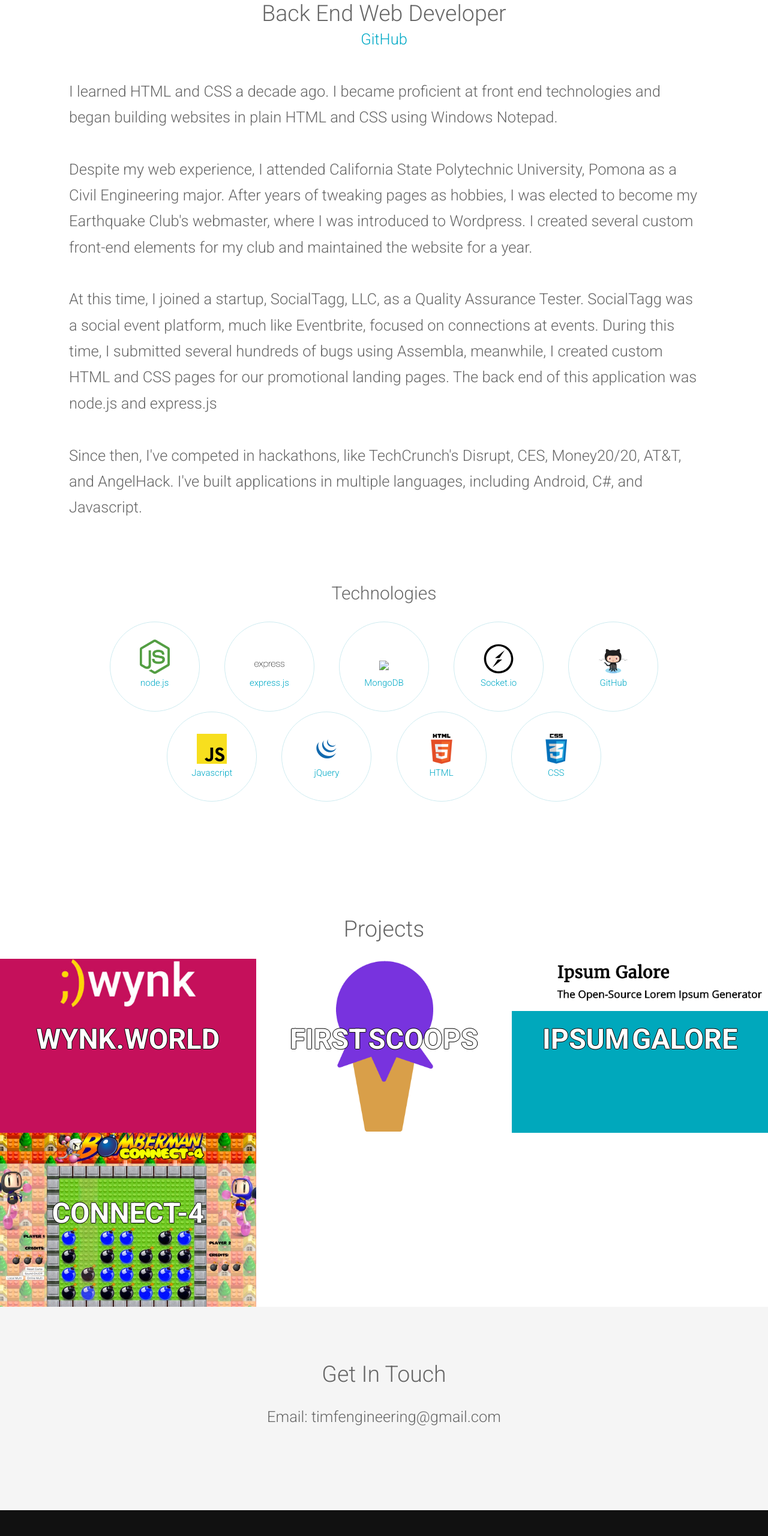
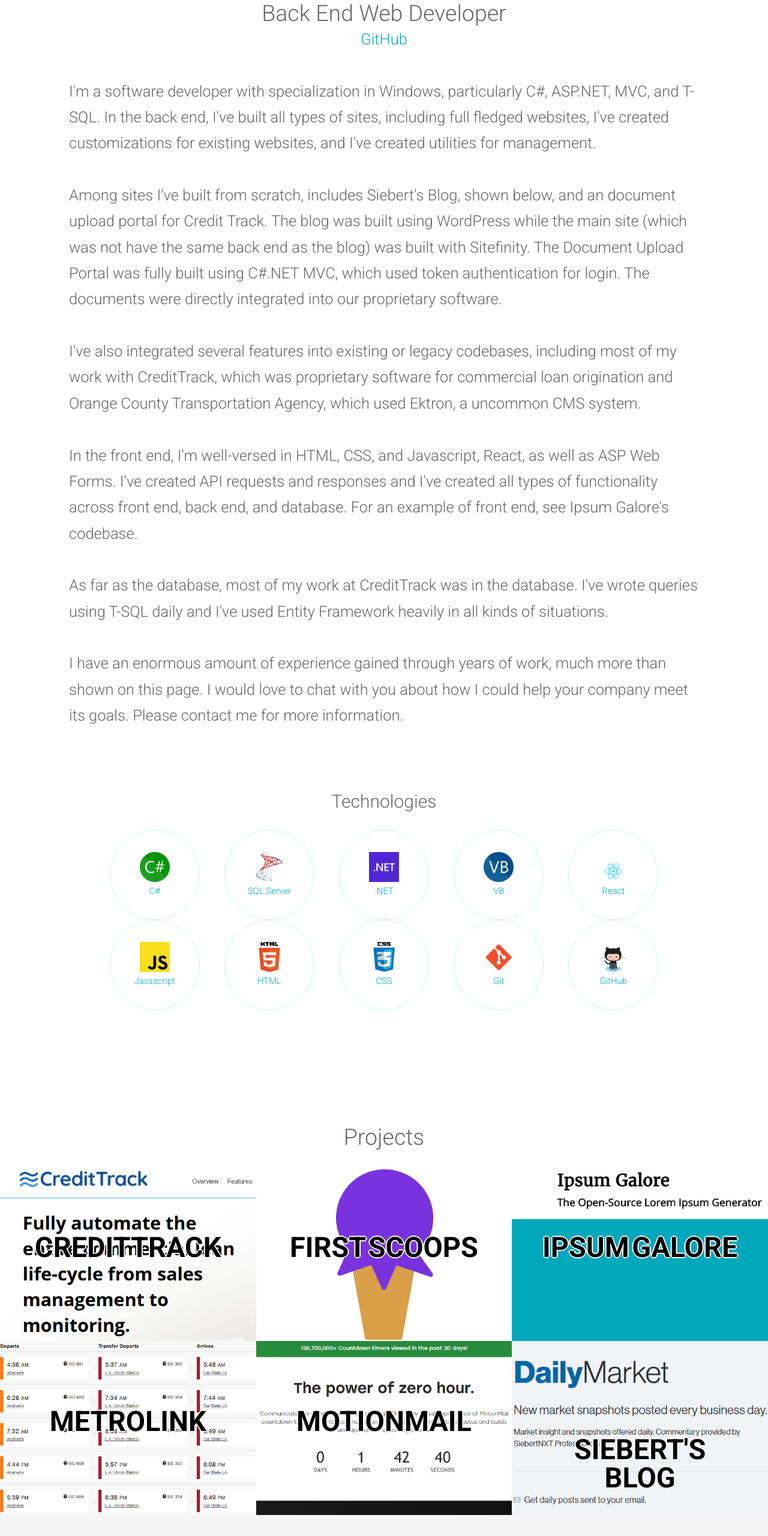
Before and after one commit to spikers/portfolio, a website: page index.html in a window 1280 px wide. Shown: the part 120-2680 px from the top of the page at 60% size. Drawn offline with Linux system fonts and the light colour scheme.

Commit message:
Updated to 2021 and added experiences, new technologies, and new experiences.

```diff
--- a/assets/style.css
+++ b/assets/style.css
@@ -184,6 +184,6 @@
 }
 
 #works figure figcaption h2 {
-    color: #fff;
-    text-shadow: 1px 0 0 #000, 0 -1px 0 #000, 0 1px 0 #000, -1px 0 0 #000;
+    color: #000;
+    text-shadow: 2px 0 0 #fff, 0 -2px 0 #fff, 0 2px 0 #fff, -2px 0 0 #fff;
 }
--- a/index.html
+++ b/index.html
@@ -78,46 +78,48 @@
 <p class="text-center wowload fadeInUp" id="subsubtitle"><a href="http://github.com/spikers" target="blank">GitHub</a></p>
   <div class="row">
     <div class="col-sm-12 wowload fadeInLeft">
-      <p>I learned HTML and CSS a decade ago. I became proficient at front end technologies and began building websites in plain HTML and CSS using Windows Notepad. </p>
-
-      <p>Despite my web experience, I attended California State Polytechnic University, Pomona as a Civil Engineering major. After years of tweaking pages as hobbies, I was elected to become my Earthquake Club's webmaster, where I was introduced to Wordpress. I created several custom front-end elements for my club and maintained the website for a year.</p>
-
-      <p>At this time, I joined a startup, SocialTagg, LLC, as a Quality Assurance Tester. SocialTagg was a social event platform, much like Eventbrite, focused on connections at events. During this time, I submitted several hundreds of bugs using Assembla, meanwhile, I created custom HTML and CSS pages for our promotional landing pages. The back end of this application was node.js and express.js</p>
-
-      <p>Since then, I've competed in hackathons, like TechCrunch's Disrupt, CES, Money20/20, AT&T, and AngelHack. I've built applications in multiple languages, including Android, C#, and Javascript. </p>
-
+      <p>I'm a software developer with specialization in Windows, particularly C#, ASP.NET, MVC, and T-SQL. In the back end, I've built all types of sites, including full fledged websites, I've created customizations for existing websites, and I've created utilities for management. </p>
+      <p>Among sites I've built from scratch, includes Siebert's Blog, shown below, and an document upload portal for Credit Track. The blog was built using WordPress while the main site (which was not have the same back end as the blog) was built with Sitefinity. The Document Upload Portal was fully built using C#.NET MVC, which used token authentication for login. The documents were directly integrated into our proprietary software. </p>
+      <p>I've also integrated several features into existing or legacy codebases, including most of my work with CreditTrack, which was proprietary software for commercial loan origination and Orange County Transportation Agency, which used Ektron, a uncommon CMS system. </p>
+      <p>In the front end, I'm well-versed in HTML, CSS, and Javascript, React, as well as ASP Web Forms. I've created API requests and responses and I've created all types of functionality across front end, back end, and database. For an example of front end, see Ipsum Galore's codebase.</p>
+      <p>As far as the database, most of my work at CreditTrack was in the database. I've wrote queries using T-SQL daily and I've used Entity Framework heavily in all kinds of situations. </p>
+      <p>I have an enormous amount of experience gained through years of work, much more than shown on this page. I would love to chat with you about how I could help your company meet its goals. Please contact me for more information.</p>
     </div>
   </div>
 
   <div class="process">
-  <h3 class="text-center wowload fadeInUp">Technologies</h3>
-  <ul class="row text-center list-inline  wowload bounceInUp technologies">
+    <h3 class="text-center wowload fadeInUp">Technologies</h3>
+    <ul class="row text-center list-inline  wowload bounceInUp technologies">
+
       <li><span>
-        <a href="https://nodejs.org" target="blank"><img src="images/technologies/nodejs.png" /><b>node.js</b></a>
+        <a href="https://docs.microsoft.com/en-us/dotnet/csharp/" target="blank"><img src="images/technologies/CSharp.png" /><b>C#</b></a>
       </span></li>
       <li><span>
-        <a href="http://expressjs.com" target="blank"><img src="images/technologies/express.png" /><b>express.js</b></a>
+        <a href="https://www.microsoft.com/en-us/sql-server/" target="blank"><img src="images/technologies/sqlserver.jpg" /><b>SQL Server</b></a>
       </span></li>
       <li><span>
-        <a href="http://mongodb.com" target="blank"><img src="images/technologies/mongodb.jpg" /><b>MongoDB</b></a>
+        <a href="https://docs.microsoft.com/en-us/dotnet/" target="blank"><img src="images/technologies/dotnet.png" /><b>.NET</b></a>
       </span></li>
       <li><span>
-        <a href="https://socket.io/" target="blank"><img src="images/technologies/socketio.svg" /><b>Socket.io</b></a>
+        <a href="https://docs.microsoft.com/en-us/dotnet/visual-basic/" target="blank"><img src="images/technologies/vb.png" /><b>VB</b></a>
       </span></li>
       <li><span>
-        <a href="https://github.com/spikers" target="blank"><img src="images/technologies/github.png" /><b>GitHub</b></a>
+        <a href="https://reactjs.org/" target="blank"><img src="images/technologies/react.png" /><b>React</b></a>
       </span></li>
       <li><span>
         <a href="https://developer.mozilla.org/en-US/docs/Web/JavaScript" target="blank"><img src="images/technologies/javascript.png" /><b>Javascript</b></a>
-      </span></li>
-      <li><span>
-        <a href="http://jquery.com" target="blank"><img src="images/technologies/jquery.png" /><b>jQuery</b></a>
       </span></li>
       <li><span>
         <a href="https://developer.mozilla.org/en-US/docs/Web/HTML" target="blank"><img src="images/technologies/html5.png" /><b>HTML</b></a>
       </span></li>
       <li><span>
         <a href="https://developer.mozilla.org/en-US/docs/Web/CSS" target="blank"><img src="images/technologies/css3.png" /><b>CSS</b></a>
+      </span></li>
+      <li><span>
+        <a href="https://git-scm.com/" target="blank"><img src="images/technologies/git.png" /><b>Git</b></a>
+      </span></li>
+      <li><span>
+        <a href="https://github.com/spikers" target="blank"><img src="images/technologies/github.png" /><b>GitHub</b></a>
       </span></li>
     </ul>
   </div>
@@ -129,18 +131,18 @@
 <div id="works"  class="clearfix grid">
     <h2 class="text-center wowload fadeInUp">Projects</h2>
     <figure class="effect-oscar wowload fadeInUp">
-        <img src="images/portfolio/wynkworld.jpg" alt="Wynk.World, the blind dating solution." />
+        <img src="images/portfolio/gwgcredittrack.png" alt="Credit Track, Commercial Loan Origination" />
         <figcaption>
-            <h2>Wynk.World</h2>
-            <p>From “Hello” to “Coffee?” is a huge jump. Let Wynk handle the date, just show up.<br>
-            <!-- <a href="http://wynk.world" target="blank">View Site</a> --> <a href="https://github.com/Learning-Fuze/C1.17_blind_date" target="blank">View Source</a></p>
+            <h2>CreditTrack</h2>
+            <p>Commerical Loan Origination software used in banks of $30bn+ and created features to streamline workflows.<br>
+            <a href="http://globalwavegroup.com" target="blank">View Site</a>
         </figcaption>
     </figure>
     <figure class="effect-oscar wowload fadeInUp">
         <img src="images/portfolio/firstscoops.png" alt="First Scoops, where the first impression is the only impression." />
         <figcaption>
             <h2>First Scoops</h2>
-            <p>We review the first chapter of novels to see if it can hook us into reading the rest of the book. At First Scoops, the first impression is the only impression.<br>
+            <p>We review the first chapter of novels. At First Scoops, the first impression is the only impression.<br>
             <a href="http://www.firstscoops.com" target="blank">View Site</a>
         </figcaption>
     </figure>
@@ -148,39 +150,37 @@
         <img src="images/portfolio/ipsumgalore.png" alt="Ipsum Galore, The Open-Source Lorem Ipsum Generator." />
         <figcaption>
             <h2>Ipsum Galore</h2>
-            <p>An open-sourced Lorem Ipsum generator with a growing number of themes, including Legal, League of Legends, and The Lord of the Rings.<br>
-            <a href="http://www.ipsumgalore.com/" target="blank">View Site</a> <a href="http://github.com/spikers/ipsumgalore" target="blank">View Source</a></p>
+            <p>An open-sourced Lorem Ipsum generator with a growing number of themes.<br>
+            <a href="http://github.com/spikers/ipsumgalore" target="blank">View Source</a></p>
         </figcaption>
     </figure>
     <figure class="effect-oscar wowload fadeInUp">
-        <img src="images/portfolio/connect4.jpg" alt="Connect 4, a fresh take on an old classic."/>
-        <figcaption>
-            <h2>Connect-4</h2>
-            <p>Bomberman-themed Connect 4 game where players can remove enemy pieces.<br>
-            <a href="https://breathics.github.io/C1.17_connect/" target="blank">View Site</a> <a href="https://github.com/Breathics/C1.17_connect" target="blank">View Source</a></p>
-        </figcaption>
+      <img src="images/portfolio/metrolinktripgenerator.png" alt="Metrolink Trip Generator" />
+      <figcaption>
+          <h2>Metrolink</h2>
+          <p>Managed the Metrolink site and created the Trip Generator utility, which services thousands of riders daily.<br>
+          <a href="https://metrolinktrains.com/schedules/" target="blank">View Site</a>
+      </figcaption>
+    </figure>
+    <figure class="effect-oscar wowload fadeInUp">
+      <img src="images/portfolio/motionmailapp.png" alt="Motion Mail, Coundown Timer Creators" />
+      <figcaption>
+          <h2>MotionMail</h2>
+          <p>Managed the MotionMail backend which serves thousands of countdown timers.<br>
+          <a href="https://motionmailapp.com/" target="blank">View Site</a>
+      </figcaption>
+    </figure>
+    <figure class="effect-oscar wowload fadeInUp">
+      <img src="images/portfolio/siebertdailymarket.png" alt="Siebert Financial Blog" />
+      <figcaption>
+          <h2>Siebert's Blog</h2>
+          <p>Created the backend for the blog and managed the main site.<br>
+          <a href="https://www.siebert.com/blog/" target="blank">View Site</a>
+      </figcaption>
     </figure>
 </div>
 <!-- works -->
 
-<script>
-  var figure = document.getElementsByTagName('figure');
-  figure[0].addEventListener('click', function (e) {
-    openSite('http://wynk.world', e);
-  });
-  figure[1].addEventListener('click', function (e) {
-    openSite('http://www.ipsumgalore.com/', e);
-  });
-  figure[2].addEventListener('click', function (e) {
-    openSite('https://breathics.github.io/C1.17_connect/', e);
-  });
-
-  function openSite(url, e) {
-    if (e.target.tagName === "A") return;
-    e.stopPropagation();
-    window.open(url, '_blank');
-  }
-</script>
 
 <!--Contact Starts-->
 <div id="contact" class="spacer">
```
Also changed, not shown: images/OLD.ico (added), images/favicon.ico, images/portfolio/connect4.jpg (deleted), images/portfolio/curbstore.jpg (deleted), images/portfolio/gwgcredittrack.png (added), images/portfolio/metrolinktripgenerator.png (added), images/portfolio/motionmailapp.png (added), images/portfolio/siebertdailymarket.png (added), images/portfolio/wynkworld.jpg (deleted), images/technologies/CSharp.png (added), images/technologies/dotnet.png (added), images/technologies/react.png (added), images/technologies/sqlserver.jpg (added), images/technologies/vb.png (added).
